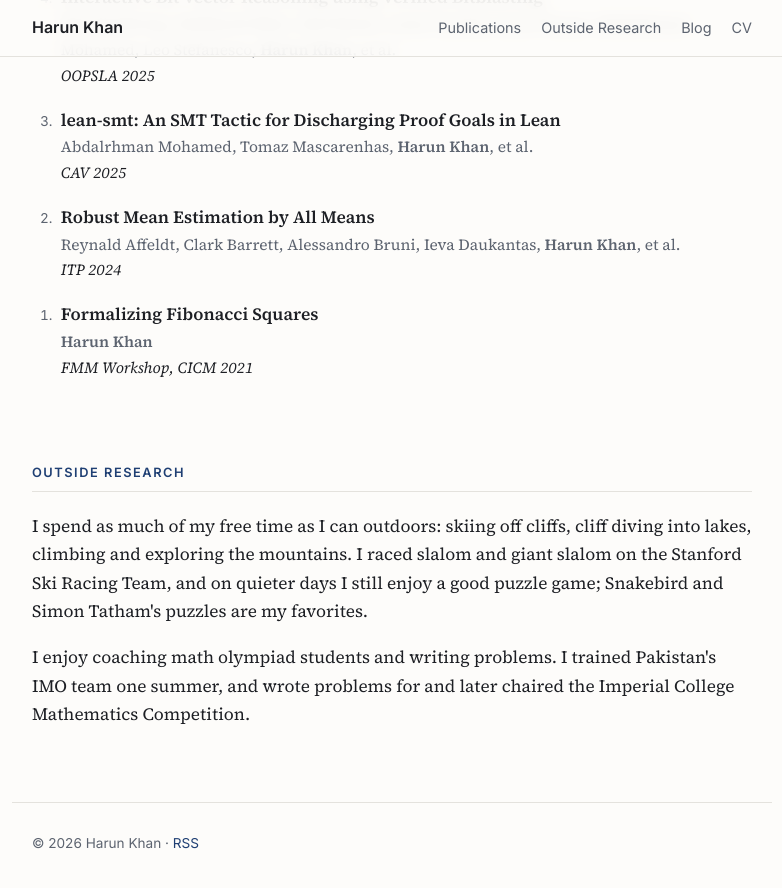
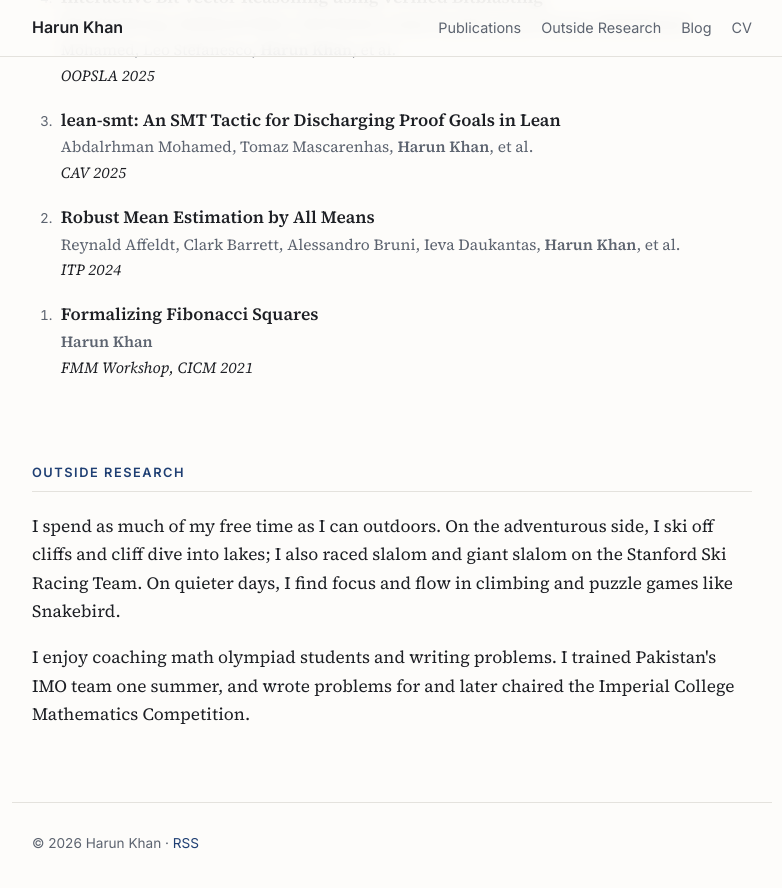
Before and after one commit to harunk-dev/website, a Jekyll site: the page built from index.html, in a window 1280 px wide and 900 px high, scrolled down 1023 px. Shown: the top 888 px of the window, without its empty margins (248-1030 px from the left). Built offline with Jekyll 4.4.1, drawn with Linux system fonts in a browser that asks for light colours.

Commit message:
Merge hobbies paragraph versions
Co-Authored-By: Claude Opus 5.5 <noreply@anthropic.com>
Claude-Session: https://claude.ai/code/session_01734RpCjVag34boEXhMytMG

```diff
--- a/index.html
+++ b/index.html
@@ -75,9 +75,9 @@ layout: default
 
     <section id="outside">
       <h2>Outside Research</h2>
-      <p>I spend as much of my free time as I can outdoors: skiing off cliffs, cliff diving into lakes, climbing and
-        exploring the mountains. I raced slalom and giant slalom on the Stanford Ski Racing Team, and on quieter days
-        I still enjoy a good puzzle game; Snakebird and Simon Tatham's puzzles are my favorites.</p>
+      <p>I spend as much of my free time as I can outdoors. On the adventurous side, I ski off cliffs and cliff dive into
+        lakes; I also raced slalom and giant slalom on the Stanford Ski Racing Team. On quieter days, I find focus and flow
+        in climbing and puzzle games like Snakebird.</p>
       <p>I enjoy coaching math olympiad students and writing problems. I trained Pakistan's IMO team one summer, and wrote problems
         for and later chaired the Imperial College Mathematics Competition.</p>
     </section>
```
